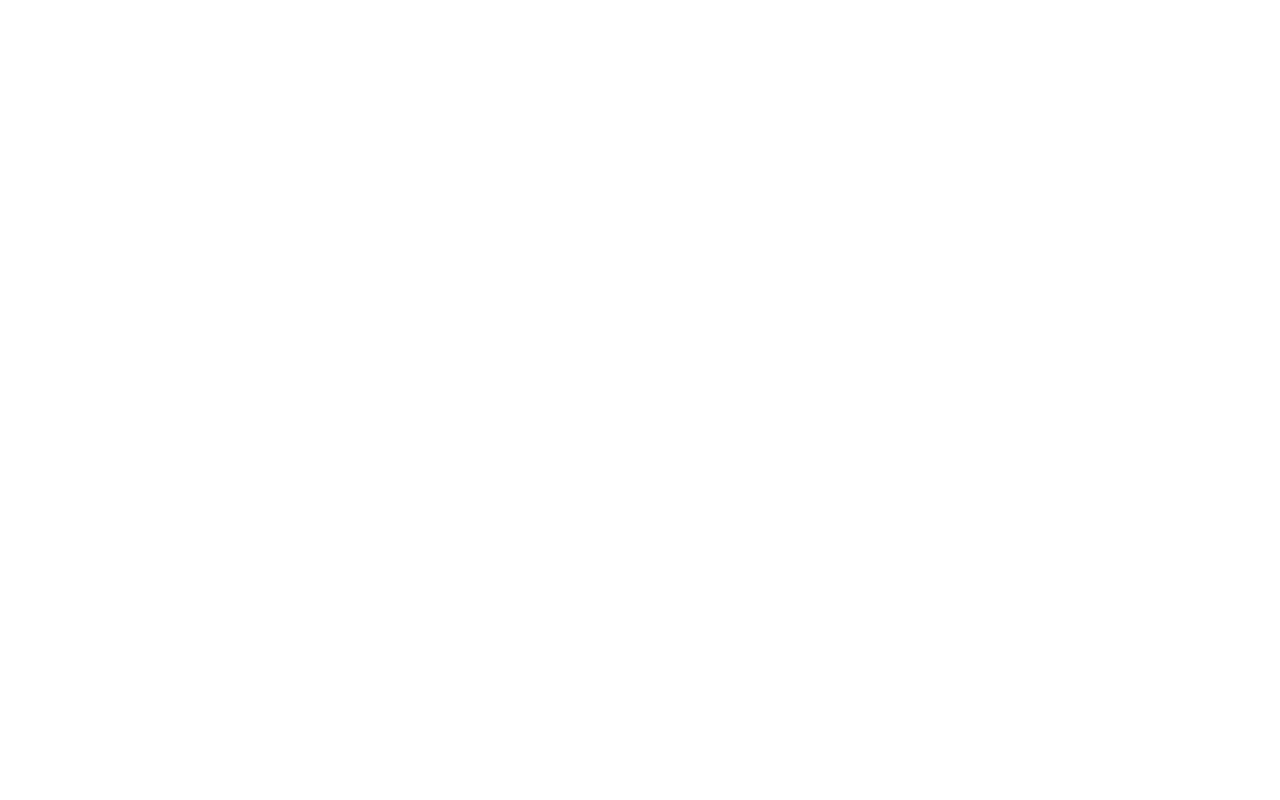
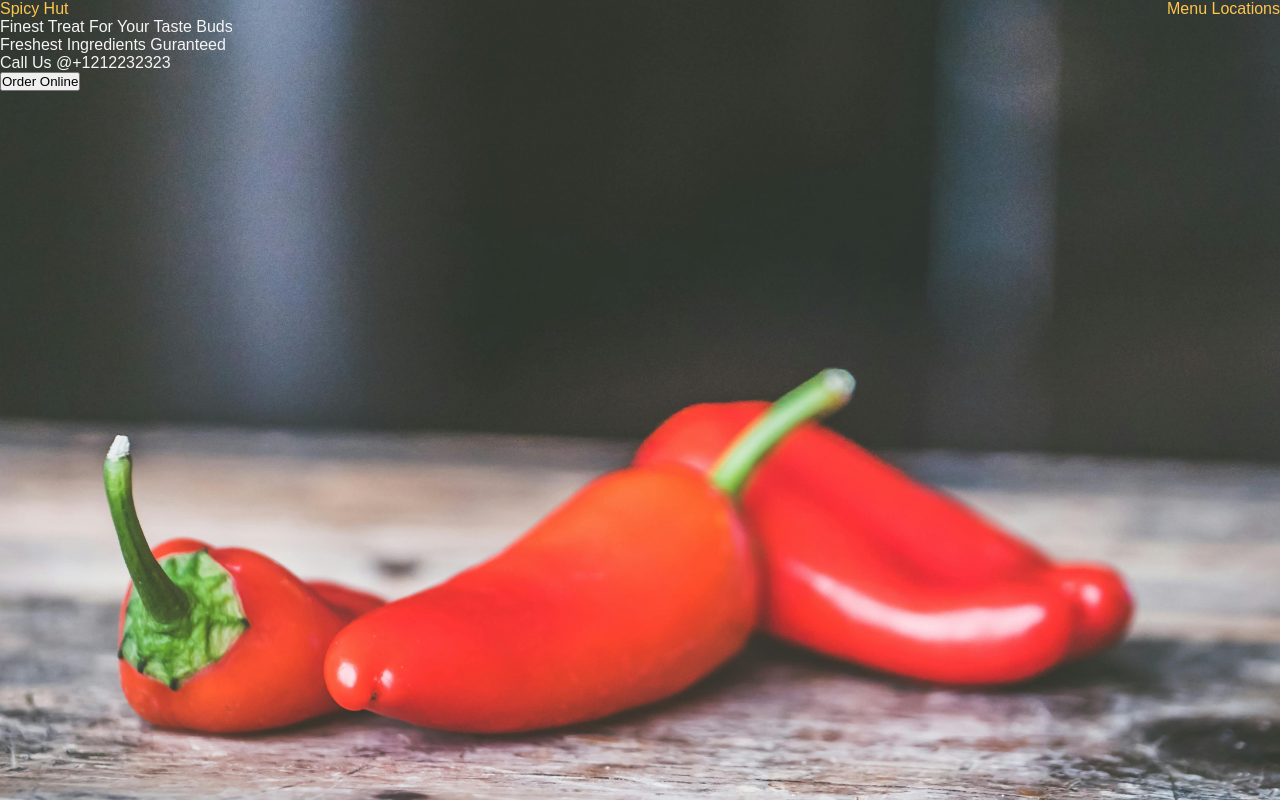
Before and after one commit to Dineshs737/HTML, a plain HTML site: page index.html in a window 1280 px wide. Drawn offline with Linux system fonts and the light colour scheme.

Commit message:
modified source files and add image folder into add background.jpg file

```diff
--- a/index.html
+++ b/index.html
@@ -7,6 +7,34 @@
     <title>Demo</title>
 </head>
 <body>
+    <div class="landing">
+        <header>
+            <a href="./index.html" id="logo">Spicy Hut</a>
+            <nav>
+                <a href="">Menu</a>
+                <a href="">Locations</a>
 
+            </nav>
+        </header>
+
+
+    <div class="maintext">
+        <div class="tagline1">
+            finest treat for your taste buds
+        </div>
+
+
+         <div class="tagline2">
+                Freshest Ingredients Guranteed
+        </div>
+
+
+         <div class="callus">
+                    call us @+1212232323
+        </div>
+        <button>Order Online</button>
+    </div>
+
+</div>
 </body>
 </html>
--- a/style.css
+++ b/style.css
@@ -0,0 +1,36 @@
+:root{
+    --yellow :#ffc54d;
+    --green:#53bf9d;
+    --red:crimson;
+    --white:whitesmoke;
+}
+
+
+*{
+    margin:0;
+    padding:0;
+    font-family:Arial, Helvetica, sans-serif;
+    text-transform:capitalize;
+}
+
+.landing{
+    background-image:url('./images/background.jpg');
+    height:100vh;
+    background-size: cover;
+    background-position:center;
+    color:var(--white);
+
+}
+
+header a{
+    text-decoration:none;
+    color:var(--yellow);
+}
+
+header{
+    display:flex;
+
+}
+#logo{
+    flex:3;
+}
```
Also changed, not shown: images/background.jpg (added).
